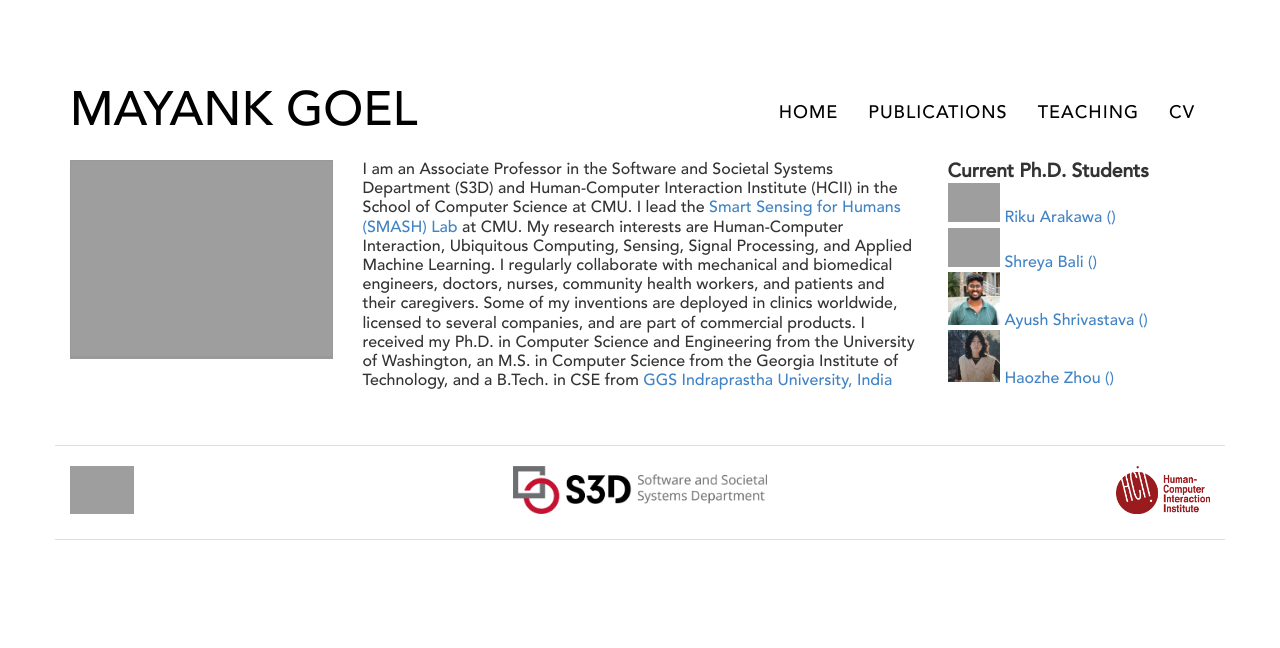
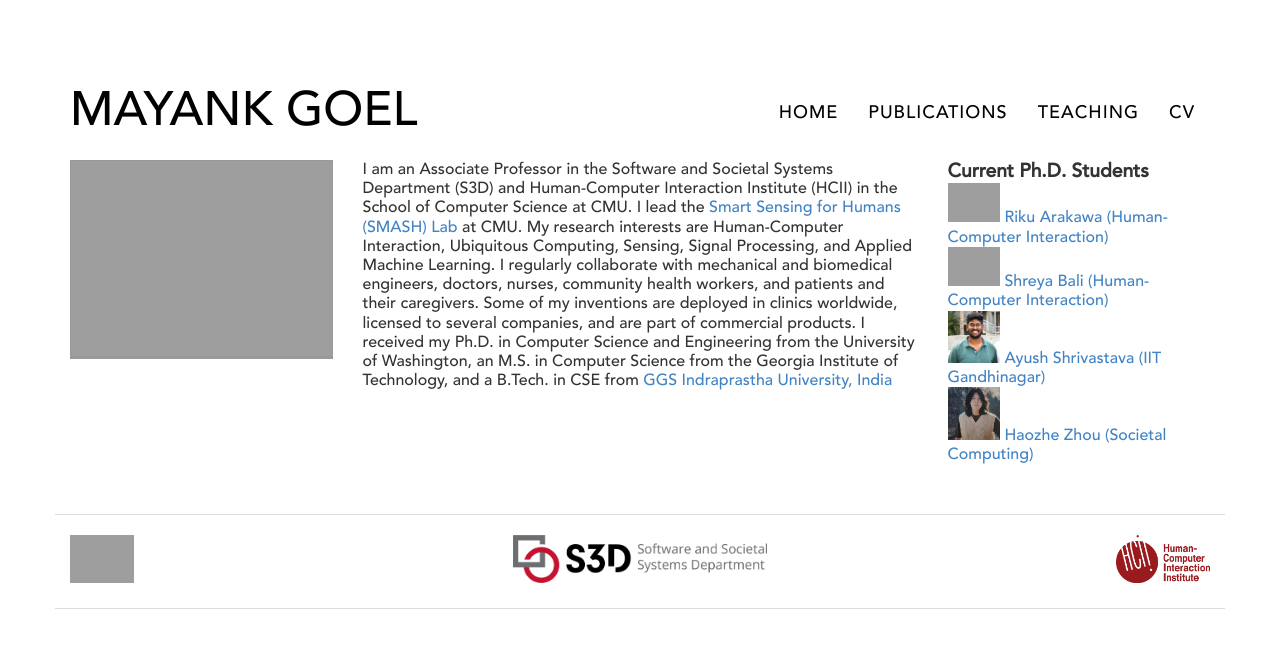
Before and after one commit to mynkgoel/mynkgoel.github.io, a Jekyll site: the page built from index.html, in a window 1280 px wide. Shown: the top 648 px of the page. Built offline with Jekyll 4.4.1, drawn with Linux system fonts in a browser that asks for light colours; nearby versions of some CDN libraries; grey boxes are pictures that could not be loaded.

Commit message:
Added affiliations to students

```diff
--- /dev/null
+++ b/_data/affiliations.yml
@@ -0,0 +1,7 @@
+HCII: Human-Computer Interaction
+ISR: Institute of Software Research
+SCS: Computer Science
+sc: Societal Computing
+IIT_Madras: IIT Madras
+IIT_Gandhinagar: IIT Gandhinagar
+CD: Computational Design
--- a/index.html
+++ b/index.html
@@ -21,8 +21,8 @@ layout: default
 <span style="font-size: 120%;"> <b>Current Ph.D. Students</b> </span>
 {% for member in current_phds %}
 <div>
-  <img src="{{site.url}}{{member.image}}" style="width: 20%;"/>
-<a href="{{ member.website }}">{{ member.name }} ({{site.data.affiliations[member.affiliation]}})</a>
+  <a href="{{ member.website }}"><img src="{{site.url}}{{member.image}}" style="width: 20%;"/>
+{{ member.name }} ({{site.data.affiliations[member.affiliation]}})</a>
         </div>
 {% endfor %}
 <!-- </div> -->
```
